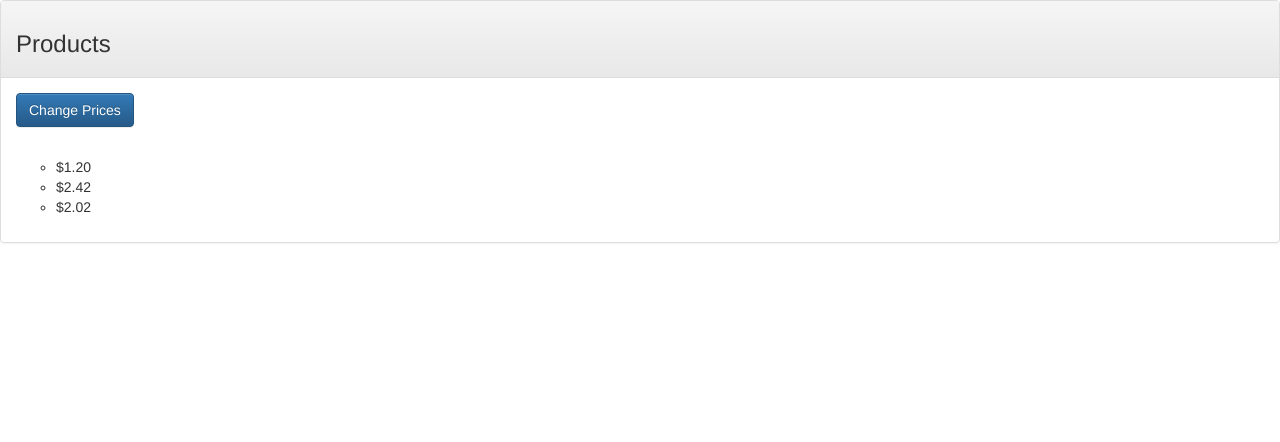
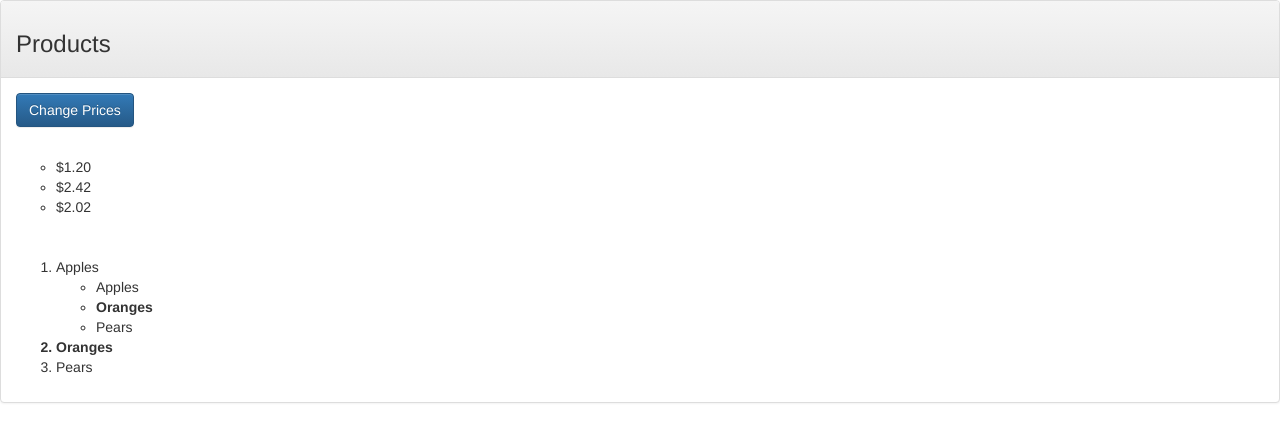
Before and after one commit to pushembekar/AngularJsKB, a plain HTML site: page Part2/directives.html in a window 1280 px wide. Drawn offline with nearby package versions, Linux system fonts and the light colour scheme.

Commit message:
jqlite stuff

```diff
--- a/Part2/directives.html
+++ b/Part2/directives.html
@@ -32,6 +32,16 @@
                     }
                 }
             })
+            .directive("demoDirective", function () {
+                return function (scope, element, attrs) {
+                    var items = element.find("li");
+                    for (var i = 0; i < items.length; i++) {
+                        if (items.eq(i).text() == "Oranges") {
+                            items.eq(i).css("font-weight", "bold");
+                        }
+                    }
+                }
+            })
             .controller("defaultCtrl", function ($scope) {
                 $scope.products = [
                     { name: "Apples", category: "Fruit", price: 1.20, expiry: 10 },
@@ -60,6 +70,18 @@
         <div class="panel-body">
             <div unordered-list="products" list-property="price | currency"></div>
         </div>
+        <div class="panel-body">
+            <ol demo-directive>
+                <li>Apples</li>
+                <ul>
+                    <li>Apples</li>
+                    <li>Oranges</li>
+                    <li>Pears</li>
+                </ul>
+                <li>Oranges</li>
+                <li>Pears</li>
+            </ol>
+        </div>
     </div>
 </body>
 </html>
```
